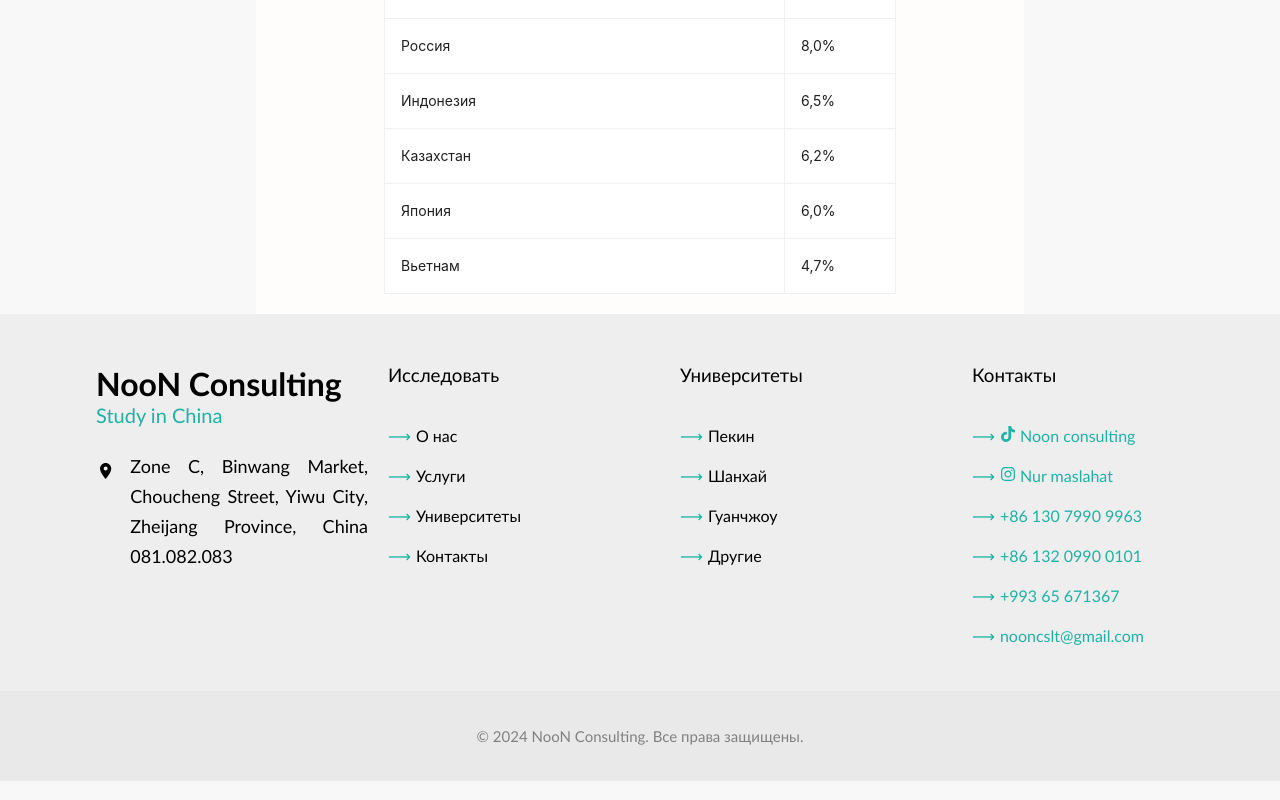
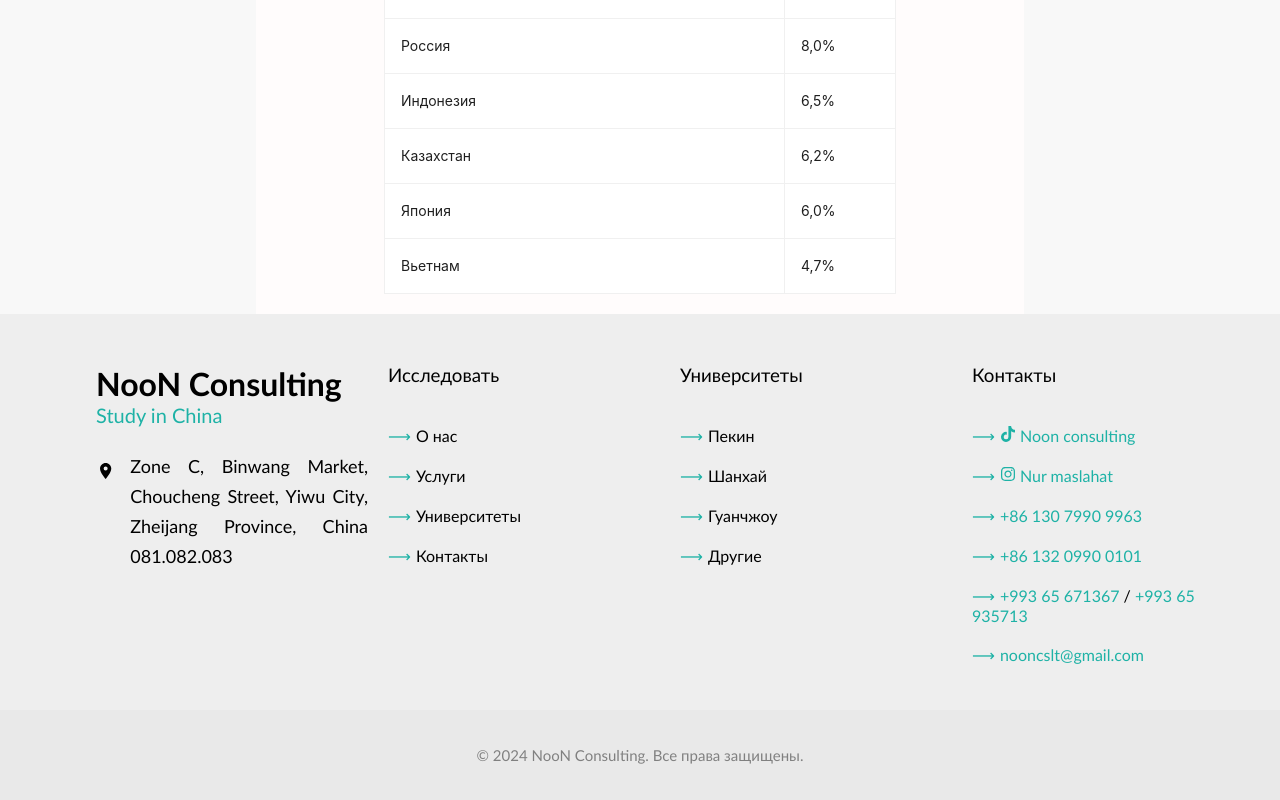
Before and after one commit to hydyrowdanatar/noonchina-client, a React (Vite) app: page / in a window 1280 px wide. Shown: the part 3917-4717 px from the top of the page. Built offline with nearby package versions, Linux system fonts and the light colour scheme.

Commit message:
one more num added

```diff
--- a/src/components/footer/Footer.jsx
+++ b/src/components/footer/Footer.jsx
@@ -86,7 +86,8 @@ const Footer = () => {
                 <a href="tel:+8613209900101">+86 132 0990 0101</a>
               </li>
               <li>
-                <a href="tel:+99365671367">+993 65 671367</a>
+                <a href="tel:+99365671367">+993 65 671367</a> /{" "}
+                <a href="tel:+99365935713">+993 65 935713</a>
               </li>
               <li>
                 <a href="mailto:nooncslt@gmail.com">nooncslt@gmail.com</a>
```
